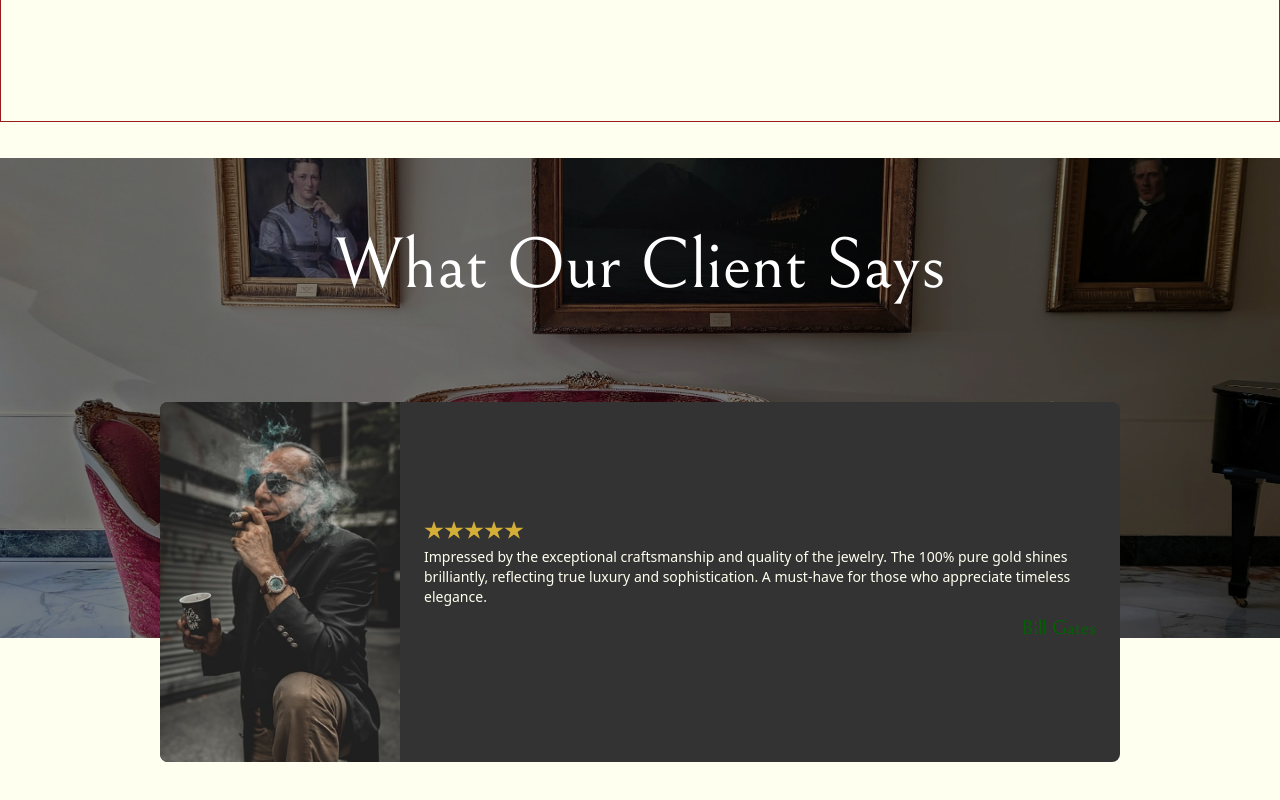
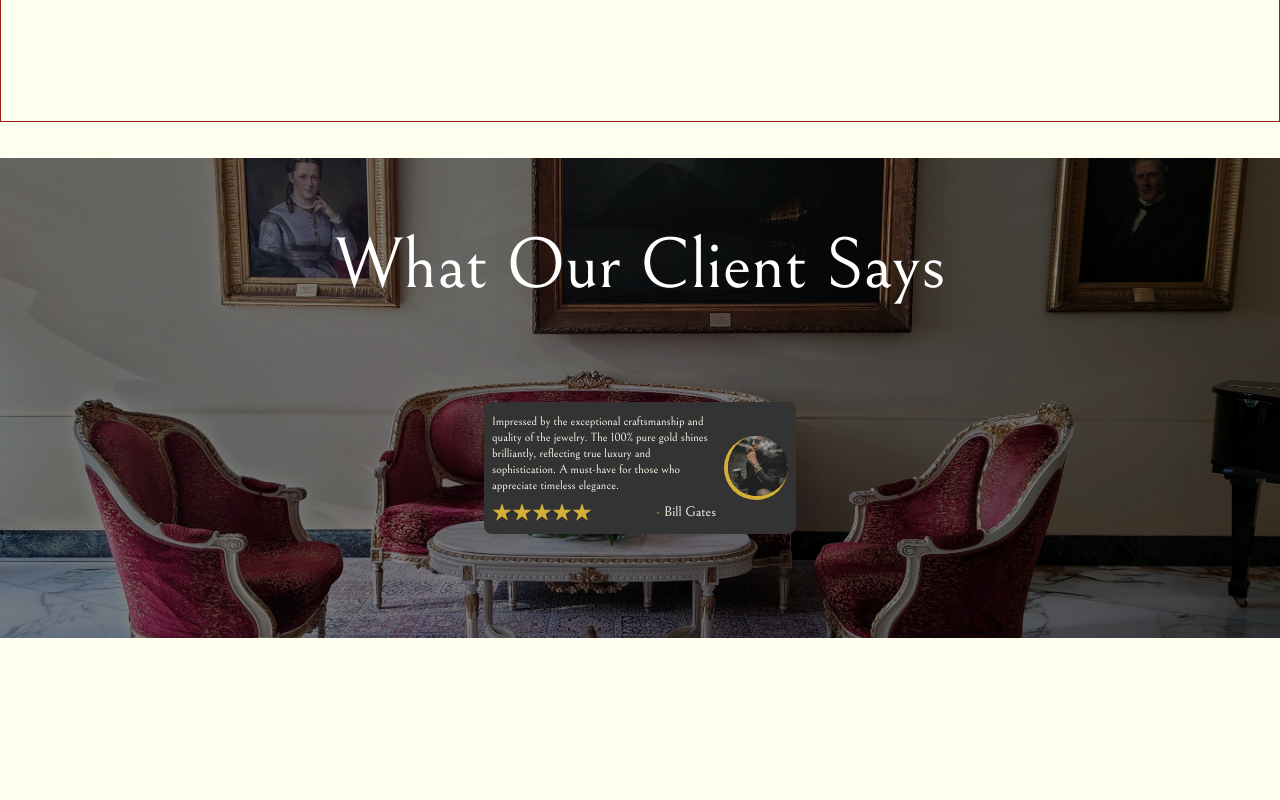
Before and after one commit to pravesh-dev/Jewellery-Shop, a React (Vite) app: page / in a window 1280 px wide. Shown: the part 642-1442 px from the top of the page. Built offline with nearby package versions, Linux system fonts and the light colour scheme.

Commit message:
designed slider

```diff
--- a/src/Components/LandingPage/FeedbackSlider.jsx
+++ b/src/Components/LandingPage/FeedbackSlider.jsx
@@ -1,6 +1,6 @@
-import React, { useState, useEffect } from 'react';
+import React, { useState, useEffect } from "react";
 import star from "../../assets/LandingPage/Feedback/star.svg";
-import client1 from '../../Assets/LandingPage/Feedback/client1.jpg'
+import client1 from "../../Assets/LandingPage/Feedback/client1.jpg";
 function FeedbackSlider() {
   const clients = [
     {
@@ -21,7 +21,9 @@ function FeedbackSlider() {
   }, [currentIndex]);
 
   const handleNext = () => {
-    setCurrentIndex((prevIndex) => (prevIndex === clients.length - 1 ? 0 : prevIndex + 1));
+    setCurrentIndex((prevIndex) =>
+      prevIndex === clients.length - 1 ? 0 : prevIndex + 1
+    );
   };
 
   return (
@@ -30,19 +32,16 @@ function FeedbackSlider() {
         {clients.map((client, index) => (
           <div
             key={index}
-            className={`slide w-full flex items-center justify-center ${index === currentIndex ? 'opacity-100' : 'opacity-0'} transition-opacity duration-1000`}
-            style={{ display: index === currentIndex ? 'flex' : 'none' }}
+            className={`slide w-full flex items-center justify-center ${
+              index === currentIndex ? "opacity-100" : "opacity-0"
+            } transition-opacity duration-1000`}
+            style={{ display: index === currentIndex ? "flex" : "none" }}
           >
-            <div className="text-center bg-dark text-accent p-4 rounded-lg md:flex md:items-center md:py-2 md:px-3 lg:p-0 overflow-hidden">
-              <div className="w-16 h-16 mx-auto rounded-full mb-4 md:w-40 md:h-40 md:rounded-none md:mb-0 flex-shrink-0 overflow-hidden lg:w-60 lg:h-full">
-                <img
-                  src={client.img}
-                  alt={`Feedback from ${client.name}`}
-                  className="w-full h-full object-cover"
-                />
-              </div>
-              <div className="md:py-4 md:px-6">
-                <div className="flex justify-center mb-2 md:justify-start">
+            <div className="text-center bg-dark text-accent px-2 py-3 rounded-lg flex justify-center items-center gap-2">
+              <div className="w-56 flex flex-col gap-2">
+                <p className="font-bellefair text-xs text-start">{client.para}</p>
+                <div className="flex items-center justify-between w-full">
+                  <div className="flex justify-center md:justify-start">
                     {Array(client.startsCount)
                       .fill(0)
                       .map((_, i) => (
@@ -54,8 +53,13 @@ function FeedbackSlider() {
                         />
                       ))}
                   </div>
-                <p className="text-sm mb-2 font-poppins md:text-left">{client.para}</p>
-                <p className="font-bellefair text-primary text-xl md:w-full md:text-right">{client.name}</p>
+                  <h2 className="text-sm font-bellefair">
+                    <span className="text-secondary">-</span> {client.name}
+                  </h2>
+                </div>
+              </div>
+              <div className="w-16 h-16 border-l-4 border-b-4 border-secondary rounded-full overflow-hidden flex-shrink-0">
+                <img src={client.img} className="w-full h-full object-cover" alt={`Feedback from ${client.name}`} />
               </div>
             </div>
           </div>
```
Lines whose indentation alone changed are shown as unchanged.
